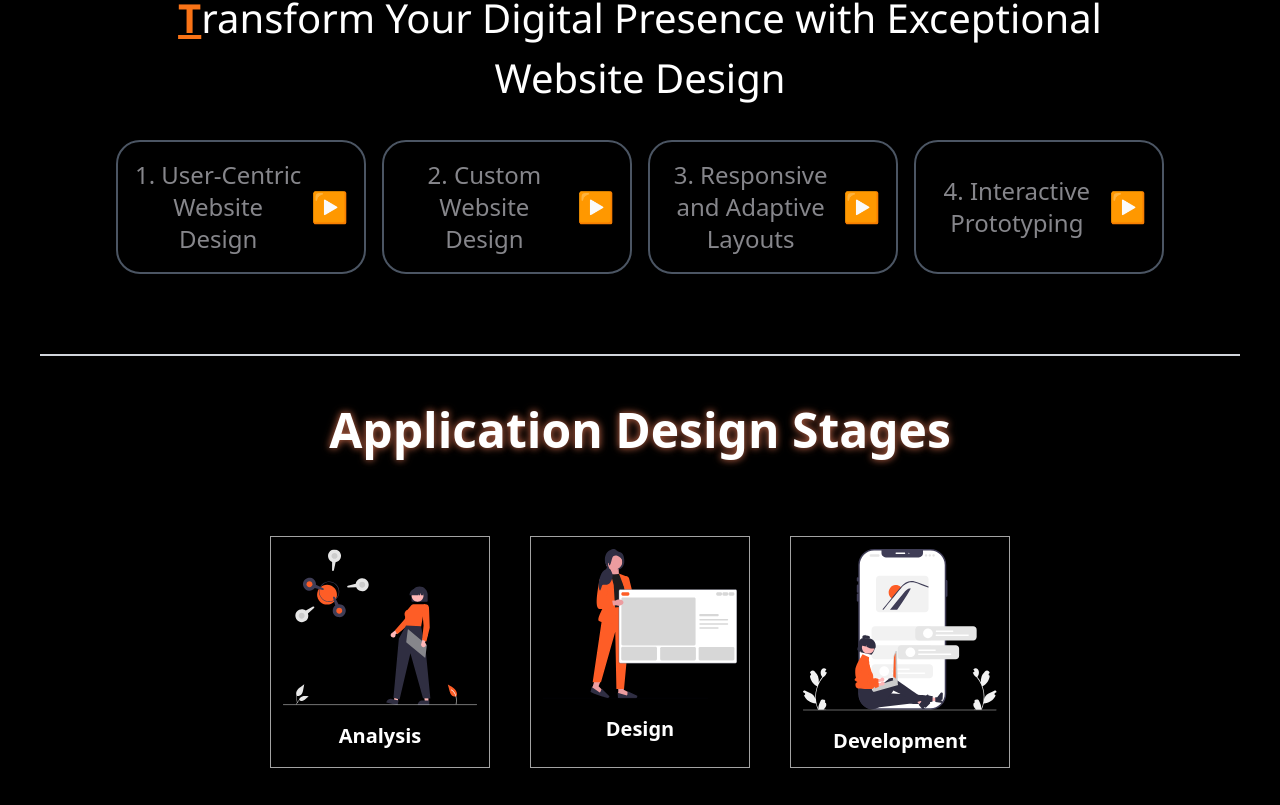
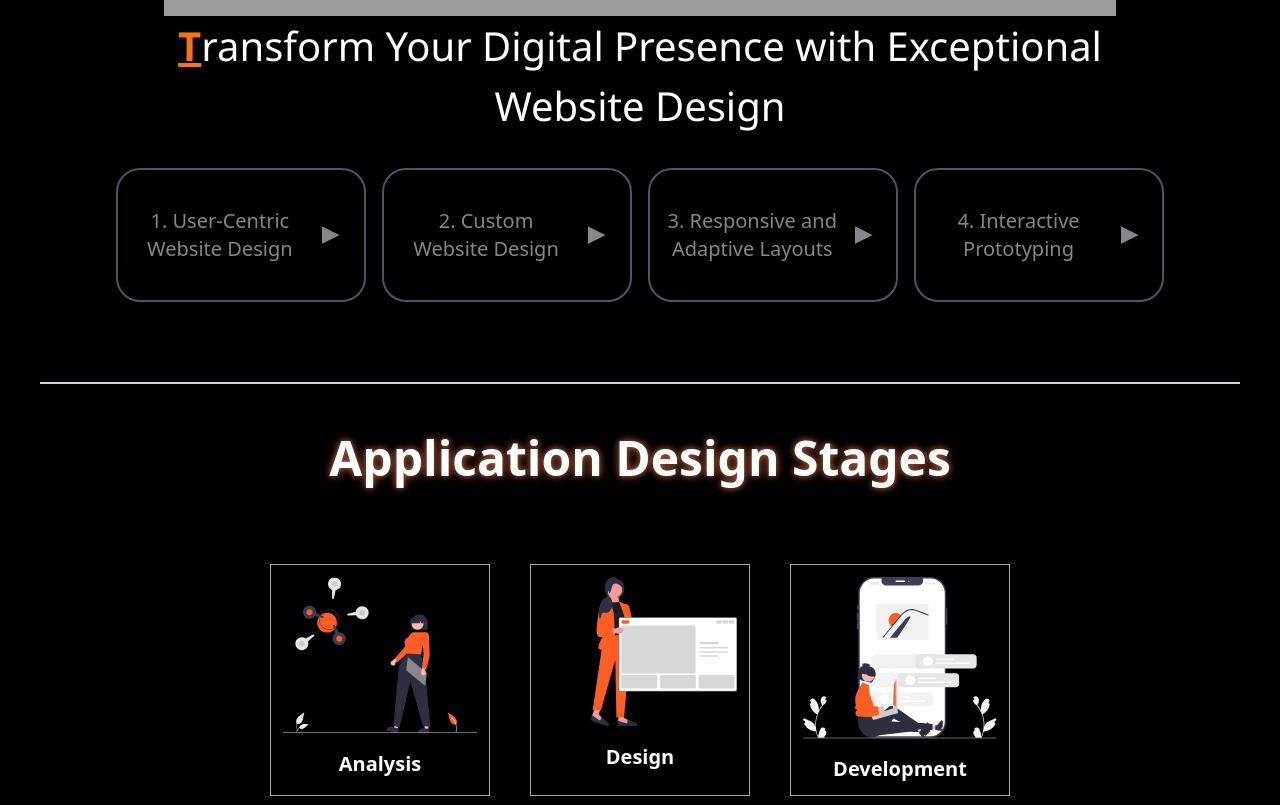
Before and after one commit to Nikitha-1610/portfolio, a React (Vite) app: page /service in a window 1280 px wide. Shown: the part 3535-4340 px from the top of the page. Built offline with nearby package versions, Linux system fonts and the light colour scheme; grey boxes are pictures that could not be loaded.

Commit message:
Adjusted Alignments

```diff
--- a/src/components/servicePage/Applicationdesignstages.jsx
+++ b/src/components/servicePage/Applicationdesignstages.jsx
@@ -42,7 +42,6 @@ const DesignStages = () => {
   const HorizontalLine = () => {
     return (
       <div className="w-full flex justify-center">
-        {/* Adjust the width and padding */}
         <div className="w-full max-w-screen-2xl mx-auto px-10">
           <hr className="border-[1px] border-gray-300" />
         </div>
@@ -87,6 +86,7 @@ return (
 {/*Development Services*/}
 
 <HorizontalLine />
+
 
 <div className="bg-black text-white py-10">
   <h2 className="text-3xl sm:text-4xl md:text-5xl text-white font-semibold w-[90%] max-w-[724px] h-auto m-auto text-center">
@@ -186,12 +186,12 @@ return (
   </div>
 </div>
 
-<HorizontalLine/>
 
 
 {/* TRANSFORMATION */}
 
-<section className="bg-black text-white flex flex-col items-center p-20 relative h-auto sm:h-auto md:h-auto lg:h-screen">
+<HorizontalLine/>
+<section className="bg-black text-white flex flex-col items-center p-20 relative h-auto sm:h-auto md:h-auto lg:h-[1100px]">
   {/* Background Glow */}
   <div className="absolute bg-gradient-to-r from-[#fe5d26] via-[#ff5d26] to-transparent blur-[150px]"></div>
   <div className="relative z-10 w-full flex flex-col md:flex-col lg:flex-row lg:flex-wrap lg:justify-center gap-12 pb-40 md:pb-60">
@@ -235,11 +235,12 @@ return (
     </div>
   </div>
 </section>
-<HorizontalLine/>
+
 
 {/*MOBILE DEVELOPMENT*/}
 
-<div className="flex gap-2 ml-0 mr-[auto] mt-8 sm:mt-[100px] md:mt-[120px] lg:mt-[350px] p-4 sm:p-6 md:p-10 w-full sm:w-[375px] md:w-[450px] lg:w-[600px] h-auto">
+<HorizontalLine/>
+<div className="flex gap-2 ml-0 mr-[auto] mt-8 sm:mt-[100px] md:mt-[120px] lg:mt-[50px] p-4 sm:p-6 md:p-10 w-full sm:w-[375px] md:w-[450px] lg:w-[600px] h-auto">
   <h1 className="text-xl sm:text-2xl md:text-[32px] lg:text-[36px] font-bold text-white flex">
     <span className="text-[#fe5d26] underline ml-2">M</span>obile Development
   </h1>
--- a/src/components/servicePage/designServices.jsx
+++ b/src/components/servicePage/designServices.jsx
@@ -158,7 +158,7 @@ return (
       {step.title}
     </h2>
     <hr className="border-t border-gray-500 border-[1px] w-full mt-2 mb-4 group-hover:border-[#fe5d26]" />
-    <p className="text-gray-500 text-xl text-start leading-7">
+    <p className="text-gray-500 text-xl text-start leading-8">
      {step.description}
     </p>
       </div>
@@ -167,7 +167,7 @@ return (
 
 
 
-    <p className="text-center text-gray-500 text-xl sm:text-xl md:text-2xl px-4 sm:px-8 md:px-5 leading-8 sm:leading-9 md:leading-10 max-w-[90%] sm:max-w-[full] md:max-w-full mx-auto mt-12 sm:mt-16 md:mt-10 p-6 sm:p-8 md:p-8">
+    <p className="text-center text-gray-500 text-xl sm:text-xl md:text-2xl px-4 sm:px-8 md:px-5 leading-10 sm:leading-9 md:leading-10 max-w-[90%] sm:max-w-[full] md:max-w-full mx-auto mt-12 sm:mt-16 md:mt-10 p-6 sm:p-8 md:p-8">
   We specialize in developing products that not only meet user needs but exceed their expectations. With a
   perfect balance of cutting-edge technology, thoughtful design, and unmatched functionality, we craft
   solutions that people genuinely love to use. Our goal is to create experiences that are intuitive,
@@ -208,24 +208,24 @@ return (
   {items.map((item, index) => (
     <div
       key={index}
-      className="w-full sm:w-[48%] lg:w-[23%] h-[134px] flex items-center text-left-[20px] justify-between gap-2 px-4 py-2 border-2 border-gray-600
+      className="w-full sm:w-[48%] lg:w-[23%] h-[134px] flex items-center text-left-[20px] justify-between gap-3 px-4 py-2 border-2 border-gray-600
                 rounded-3xl group hover:border-blue-500 transition-transform duration-300"
     >
       {/* Text */}
 
       <span
-  className="text-lg sm:text-[24px] lg:text-2xl  text-[#86868b] font-medium
+  className="text-lg sm:text-[24px] lg:text-xl  text-[#86868b] font-medium
              group-hover:text-blue-500 group-hover:scale-110 group-hover:font-normal group-hover:text-2xl
-             group-active:scale-150 transition-transform duration-500 ease-out "
+             group-active:scale-150 transition-transform duration-700 ease-out "
 >
   {index + 1}. {item}
 </span>
 
       {/* Arrow */}
-      <span className="text-2xl sm:text-3xl text-[#86868b] rounded-lg transform transition-transform duration-700
+      <span className="text-2xl rotate-[90deg] sm:text-3xl text-[#86868b] rounded-lg transform transition-transform duration-700
                        group-hover:text-blue-500  group-hover:translate-y-[-10px] sm:group-hover:translate-y-[-20px] lg:group-hover:translate-y-[-40px]
-                       group-hover:rotate-[-90deg]">
-         ▶
+                       group-hover:rotate-[-1deg]">
+         ▲
       </span>
     </div>
   ))}
```
